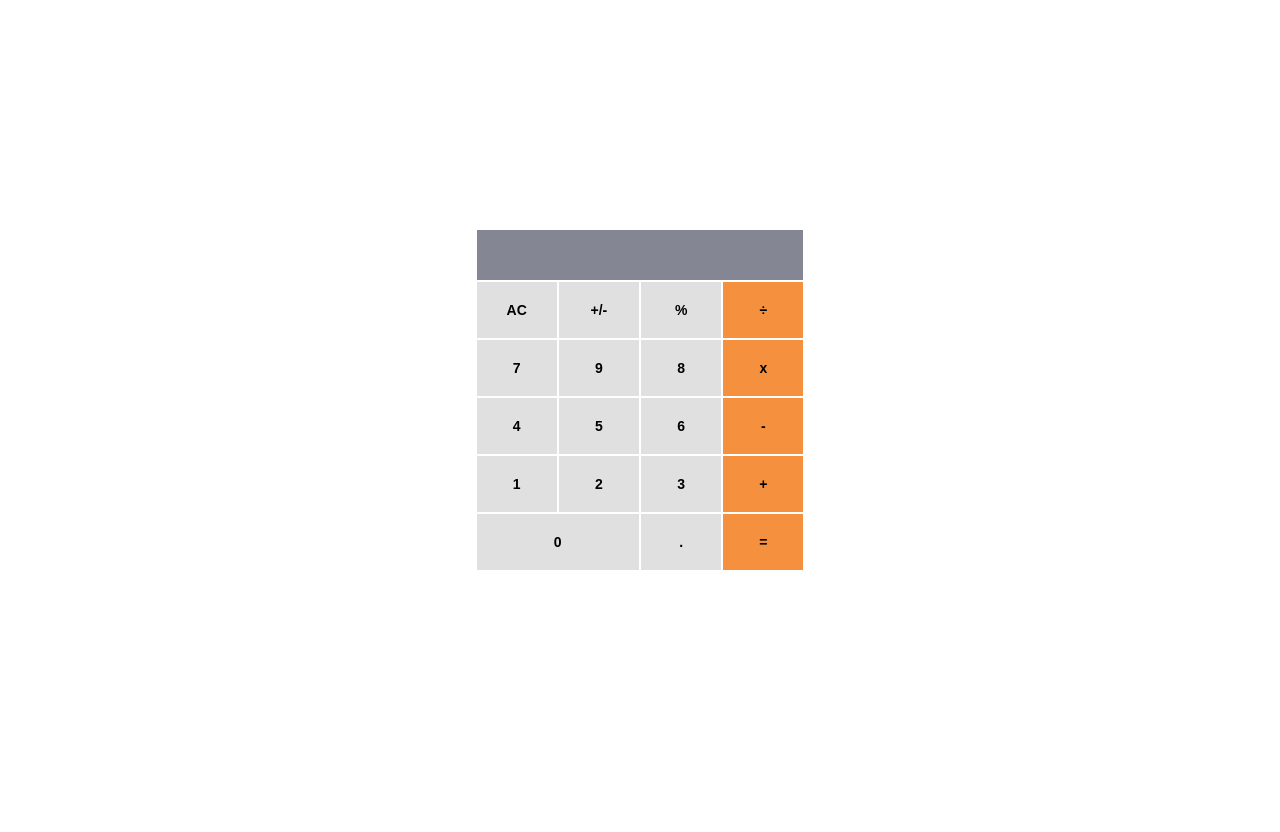
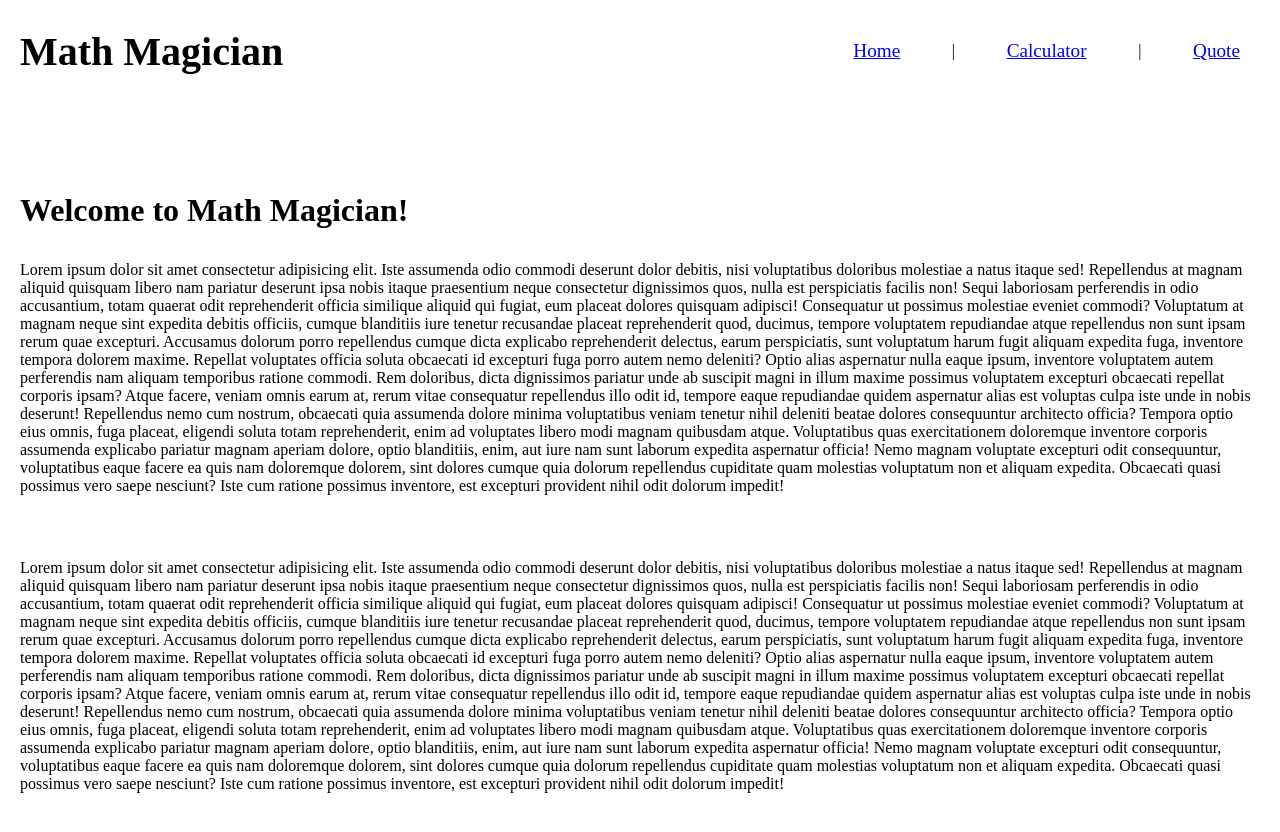
Before and after one commit to belalgamal46/math-magicians, a React (Create React App) app: page / in a window 1280 px wide. Before the commit the page ends 800 px from the top, so only its background shows below. Built offline with nearby package versions, Linux system fonts and the light colour scheme.

Commit message:
Add react router

```diff
--- a/package.json
+++ b/package.json
@@ -10,6 +10,7 @@
     "prop-types": "^15.8.1",
     "react": "^18.2.0",
     "react-dom": "^18.2.0",
+    "react-router-dom": "^6.4.4",
     "react-scripts": "5.0.1",
     "web-vitals": "^2.1.4"
   },
--- a/src/App.js
+++ b/src/App.js
@@ -1,11 +1,16 @@
+import { Route, Routes } from 'react-router-dom';
 import './app.css';
-import Calculator from './components/calculator/Calculator';
+import Home from './pages/Home/Home';
+import Calculator from './pages/Calculator';
+import Quote from './pages/Quote';
 
 function App() {
   return (
-    <div className="calculator-container">
-      <Calculator />
-    </div>
+    <Routes>
+      <Route path="/" element={<Home />} />
+      <Route path="/calculator" element={<Calculator />} />
+      <Route path="/quote" element={<Quote />} />
+    </Routes>
   );
 }
 
--- a/src/app.css
+++ b/src/app.css
@@ -2,13 +2,6 @@
   padding: 0;
   margin: 0;
   box-sizing: border-box;
-}
-
-body {
-  height: 100vh;
-  display: flex;
-  align-items: center;
-  justify-content: center;
 }
 
 .calculator-container {
--- /dev/null
+++ b/src/components/Navbar/index.js
@@ -0,0 +1,24 @@
+import React from 'react';
+import './navbar.css';
+import { Link } from 'react-router-dom';
+
+const Navbar = () => (
+  <nav className="nav-container">
+    <h1>Math Magician</h1>
+    <ul className="nav-items">
+      <li>
+        <Link to="/">Home</Link>
+      </li>
+      |
+      <li>
+        <Link to="/calculator">Calculator</Link>
+      </li>
+      |
+      <li>
+        <Link to="/quote">Quote</Link>
+      </li>
+    </ul>
+  </nav>
+);
+
+export default Navbar;
--- /dev/null
+++ b/src/components/Navbar/navbar.css
@@ -0,0 +1,25 @@
+.nav-container {
+  display: flex;
+  align-items: center;
+  justify-content: space-between;
+  padding: 20px;
+}
+
+.nav-container h1 {
+  font-size: 2.5rem;
+  flex: 2;
+}
+
+.nav-items {
+  list-style: none;
+  display: flex;
+  align-items: center;
+  justify-content: space-between;
+  padding: 10px;
+  flex: 1;
+}
+
+.nav-items li {
+  font-size: 1.2rem;
+  padding: 10px;
+}
--- a/src/index.js
+++ b/src/index.js
@@ -1,10 +1,13 @@
 import React from 'react';
 import ReactDOM from 'react-dom/client';
+import { BrowserRouter } from 'react-router-dom';
 import App from './App';
 
 const root = ReactDOM.createRoot(document.getElementById('root'));
 root.render(
   <React.StrictMode>
-    <App />
+    <BrowserRouter>
+      <App />
+    </BrowserRouter>
   </React.StrictMode>,
 );
--- /dev/null
+++ b/src/pages/Calculator.js
@@ -0,0 +1,10 @@
+import React from 'react';
+import Navbar from '../components/Navbar';
+
+const Calculator = () => (
+  <>
+    <Navbar />
+  </>
+);
+
+export default Calculator;
--- /dev/null
+++ b/src/pages/Home/Home.js
@@ -0,0 +1,75 @@
+import React from 'react';
+import Navbar from '../../components/Navbar';
+import './home.css';
+
+const Home = () => (
+  <>
+    <header>
+      <Navbar />
+    </header>
+    <main className="container">
+      <h2 className="home-page-title">Welcome to Math Magician!</h2>
+      <div className="home-page-text">
+        <p>
+          Lorem ipsum dolor sit amet consectetur adipisicing elit. Iste assumenda odio commodi
+          deserunt dolor debitis, nisi voluptatibus doloribus molestiae a natus itaque sed!
+          Repellendus at magnam aliquid quisquam libero nam pariatur deserunt ipsa nobis itaque
+          praesentium neque consectetur dignissimos quos, nulla est perspiciatis facilis non! Sequi
+          laboriosam perferendis in odio accusantium, totam quaerat odit reprehenderit officia
+          similique aliquid qui fugiat, eum placeat dolores quisquam adipisci! Consequatur ut
+          possimus molestiae eveniet commodi? Voluptatum at magnam neque sint expedita debitis
+          officiis, cumque blanditiis iure tenetur recusandae placeat reprehenderit quod, ducimus,
+          tempore voluptatem repudiandae atque repellendus non sunt ipsam rerum quae excepturi.
+          Accusamus dolorum porro repellendus cumque dicta explicabo reprehenderit delectus, earum
+          perspiciatis, sunt voluptatum harum fugit aliquam expedita fuga, inventore tempora dolorem
+          maxime. Repellat voluptates officia soluta obcaecati id excepturi fuga porro autem nemo
+          deleniti? Optio alias aspernatur nulla eaque ipsum, inventore voluptatem autem perferendis
+          nam aliquam temporibus ratione commodi. Rem doloribus, dicta dignissimos pariatur unde ab
+          suscipit magni in illum maxime possimus voluptatem excepturi obcaecati repellat corporis
+          ipsam? Atque facere, veniam omnis earum at, rerum vitae consequatur repellendus illo odit
+          id, tempore eaque repudiandae quidem aspernatur alias est voluptas culpa iste unde in
+          nobis deserunt! Repellendus nemo cum nostrum, obcaecati quia assumenda dolore minima
+          voluptatibus veniam tenetur nihil deleniti beatae dolores consequuntur architecto officia?
+          Tempora optio eius omnis, fuga placeat, eligendi soluta totam reprehenderit, enim ad
+          voluptates libero modi magnam quibusdam atque. Voluptatibus quas exercitationem doloremque
+          inventore corporis assumenda explicabo pariatur magnam aperiam dolore, optio blanditiis,
+          enim, aut iure nam sunt laborum expedita aspernatur officia! Nemo magnam voluptate
+          excepturi odit consequuntur, voluptatibus eaque facere ea quis nam doloremque dolorem,
+          sint dolores cumque quia dolorum repellendus cupiditate quam molestias voluptatum non et
+          aliquam expedita. Obcaecati quasi possimus vero saepe nesciunt? Iste cum ratione possimus
+          inventore, est excepturi provident nihil odit dolorum impedit!
+        </p>
+        <p>
+          Lorem ipsum dolor sit amet consectetur adipisicing elit. Iste assumenda odio commodi
+          deserunt dolor debitis, nisi voluptatibus doloribus molestiae a natus itaque sed!
+          Repellendus at magnam aliquid quisquam libero nam pariatur deserunt ipsa nobis itaque
+          praesentium neque consectetur dignissimos quos, nulla est perspiciatis facilis non! Sequi
+          laboriosam perferendis in odio accusantium, totam quaerat odit reprehenderit officia
+          similique aliquid qui fugiat, eum placeat dolores quisquam adipisci! Consequatur ut
+          possimus molestiae eveniet commodi? Voluptatum at magnam neque sint expedita debitis
+          officiis, cumque blanditiis iure tenetur recusandae placeat reprehenderit quod, ducimus,
+          tempore voluptatem repudiandae atque repellendus non sunt ipsam rerum quae excepturi.
+          Accusamus dolorum porro repellendus cumque dicta explicabo reprehenderit delectus, earum
+          perspiciatis, sunt voluptatum harum fugit aliquam expedita fuga, inventore tempora dolorem
+          maxime. Repellat voluptates officia soluta obcaecati id excepturi fuga porro autem nemo
+          deleniti? Optio alias aspernatur nulla eaque ipsum, inventore voluptatem autem perferendis
+          nam aliquam temporibus ratione commodi. Rem doloribus, dicta dignissimos pariatur unde ab
+          suscipit magni in illum maxime possimus voluptatem excepturi obcaecati repellat corporis
+          ipsam? Atque facere, veniam omnis earum at, rerum vitae consequatur repellendus illo odit
+          id, tempore eaque repudiandae quidem aspernatur alias est voluptas culpa iste unde in
+          nobis deserunt! Repellendus nemo cum nostrum, obcaecati quia assumenda dolore minima
+          voluptatibus veniam tenetur nihil deleniti beatae dolores consequuntur architecto officia?
+          Tempora optio eius omnis, fuga placeat, eligendi soluta totam reprehenderit, enim ad
+          voluptates libero modi magnam quibusdam atque. Voluptatibus quas exercitationem doloremque
+          inventore corporis assumenda explicabo pariatur magnam aperiam dolore, optio blanditiis,
+          enim, aut iure nam sunt laborum expedita aspernatur officia! Nemo magnam voluptate
+          excepturi odit consequuntur, voluptatibus eaque facere ea quis nam doloremque dolorem,
+          sint dolores cumque quia dolorum repellendus cupiditate quam molestias voluptatum non et
+          aliquam expedita. Obcaecati quasi possimus vero saepe nesciunt? Iste cum ratione possimus
+          inventore, est excepturi provident nihil odit dolorum impedit!
+        </p>
+      </div>
+    </main>
+  </>
+);
+export default Home;
--- /dev/null
+++ b/src/pages/Home/home.css
@@ -0,0 +1,16 @@
+.container {
+  padding: 20px;
+  margin-top: 70px;
+  height: 82.5vh;
+}
+
+.home-page-title {
+  margin-bottom: 2rem;
+  font-size: 2rem;
+}
+
+.home-page-text {
+  display: flex;
+  flex-direction: column;
+  row-gap: 4rem;
+}
--- /dev/null
+++ b/src/pages/Quote.js
@@ -0,0 +1,10 @@
+import React from 'react';
+import Navbar from '../components/Navbar';
+
+const Quote = () => (
+  <>
+    <Navbar />
+  </>
+);
+
+export default Quote;
```
Also changed, not shown: 1 other file (tests, documents, lock files or other folders).
